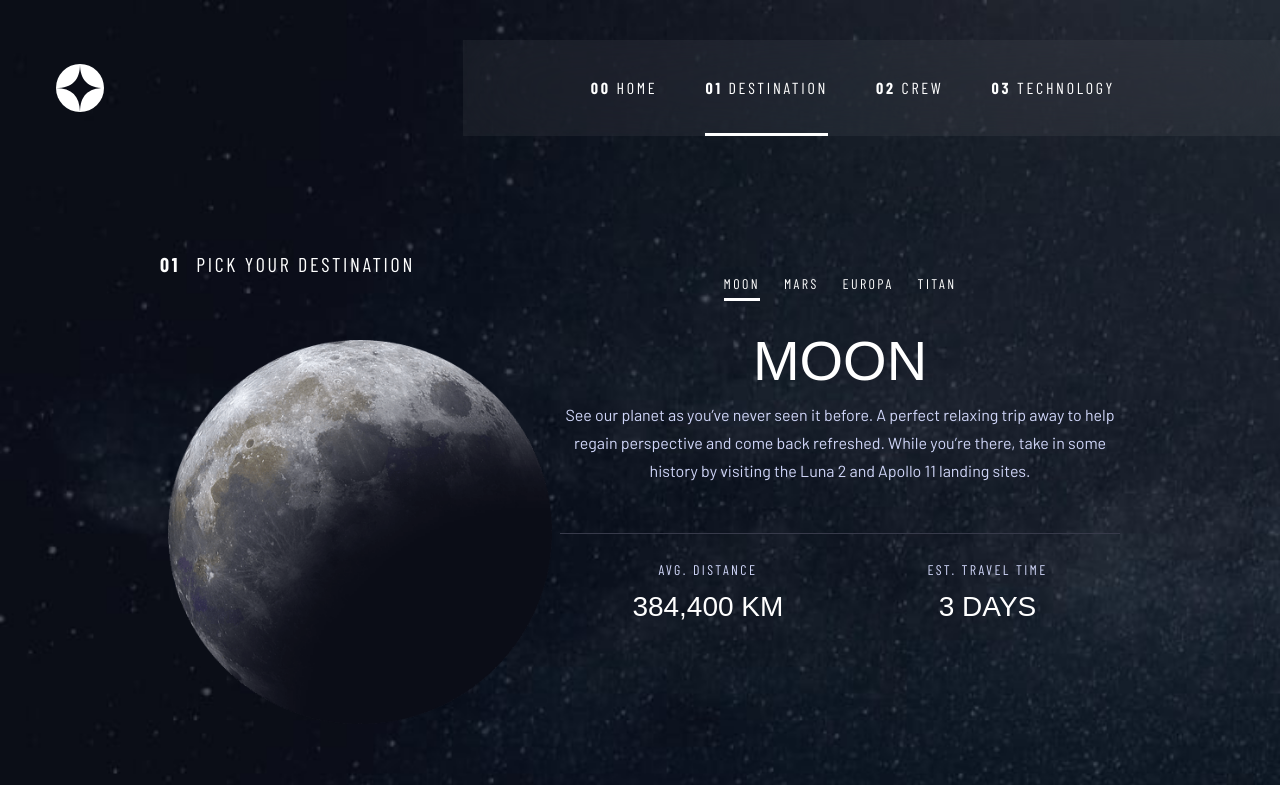
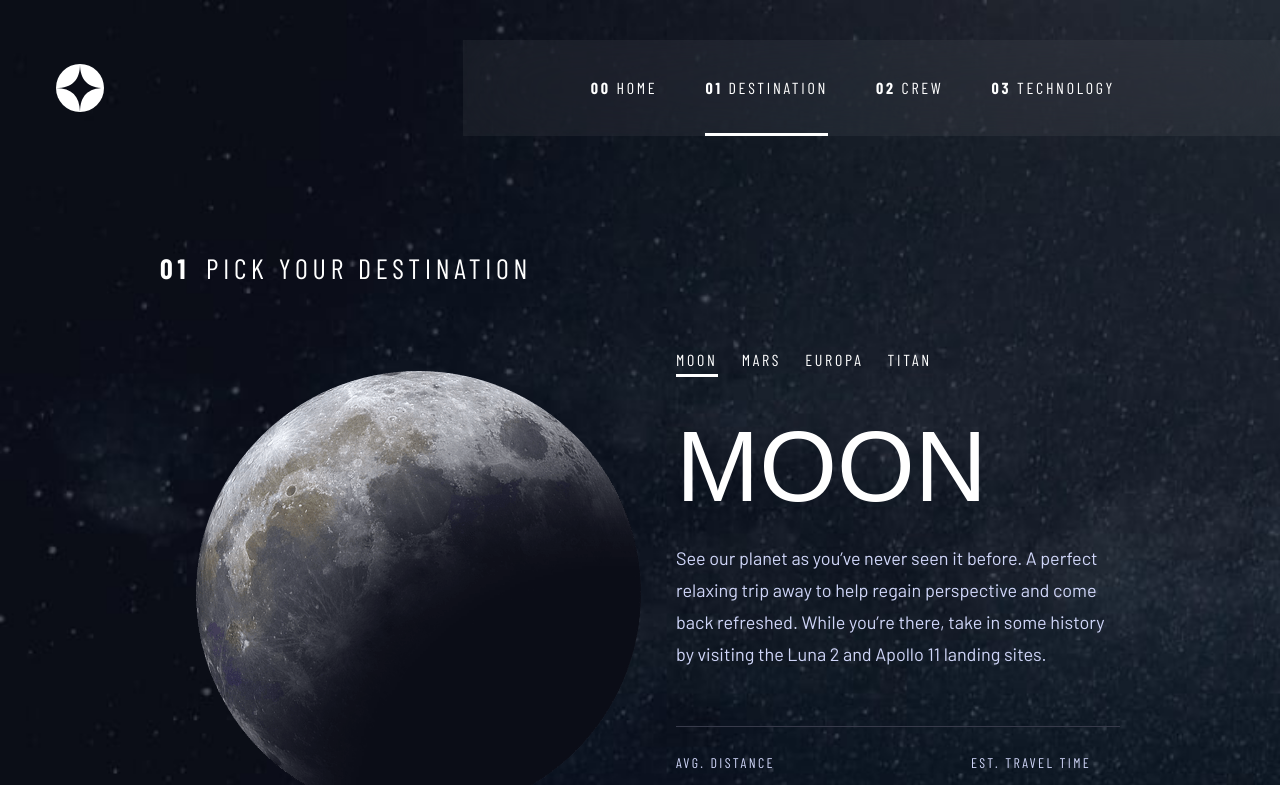
Before and after one commit to sfmayke/space-tourism-website, a Next.js app: page /destination in a window 1280 px wide. Shown: the top 785 px of the page. Built offline with nearby package versions, Linux system fonts and the light colour scheme; a web font is replaced by a local one.

Commit message:
💄 (destination - page): structure finished

```diff
--- a/src/app/destination/page.tsx
+++ b/src/app/destination/page.tsx
@@ -23,13 +23,14 @@ export default function Destination() {
       desktop:flex-row desktop:px-40 desktop:pb-28 desktop:pt-[76px]"
     >
       <article className="flex flex-col items-center gap-4 tablet:mt-10 tablet:max-w-md tablet:gap-6 desktop:items-start">
-        <p className="font-barlow-condensed text-nav uppercase tablet:self-start tablet:text-xl tablet:leading-6">
+        <p className="font-barlow-condensed text-nav uppercase tablet:self-start tablet:text-xl tablet:leading-6 desktop:text-h5">
           <span className="mr-4 font-bold">01</span>
           pick your destination
         </p>
       </article>
       <PlanetNavegation
-        className="desktop:flex"
+        className="desktop:mt-16 desktop:flex desktop:items-end"
+        tabRootStyle="mt-[26px] tablet:mt-14 tablet:flex tablet:flex-col tablet:items-center desktop:m-0 desktop:items-start desktop:max-w-[444px]"
         destinations={destinationData as PlanetObj}
       />
     </PageContainer>
--- a/src/components/destination/planet-info.tsx
+++ b/src/components/destination/planet-info.tsx
@@ -5,7 +5,7 @@ interface Props {
 
 export default function PlanetInfo({ label, info }: Props) {
   return (
-    <section className="flex flex-col items-center gap-3">
+    <section className="flex flex-col items-center gap-3 desktop:items-start">
       <h2 className="font-barlow-condensed text-sh2 uppercase text-secondary">
         {label}
       </h2>
--- a/src/components/destination/planet-navegation.tsx
+++ b/src/components/destination/planet-navegation.tsx
@@ -38,7 +38,9 @@ export default function PlanetNavegation({
     <div className={className}>
       <SlideAnimation
         motionKey={selectedPlanet.name}
-        className="relative mx-auto mt-8 h-44 w-44 tablet:mt-16 tablet:h-[300px] tablet:w-[300px] desktop:h-96 desktop:w-96"
+        className="relative mx-auto mt-8 h-44 w-44
+        tablet:mt-16 tablet:h-[300px] tablet:w-[300px]
+        desktop:mt-0 desktop:h-[445px] desktop:w-[445px]"
       >
         <Image
           priority
@@ -61,7 +63,8 @@ export default function PlanetNavegation({
             <Tabs.Trigger
               key={distance}
               className="relative font-barlow-condensed text-sh2 uppercase before:absolute
-              before:-bottom-2 before:h-[3px] before:bg-white before:transition-transform data-[state=active]:before:w-full"
+              before:-bottom-2 before:h-[3px] before:bg-white before:transition-transform data-[state=active]:before:w-full
+              desktop:text-nav"
               value={name}
             >
               {name}
@@ -69,21 +72,25 @@ export default function PlanetNavegation({
           ))}
         </Tabs.List>
         <SlideAnimation
-          className="relative"
           motionKey={selectedPlanet.distance + selectedPlanet.travel}
         >
           <Tabs.Content
             forceMount
             value={selectedPlanet.name}
             key={selectedPlanet.travel}
+            className="desktop:flex desktop:flex-col desktop:items-start"
           >
-            <h1 className="mt-7 flex justify-center text-h3 uppercase tablet:mt-9">
+            <h1 className="mt-7 flex justify-center text-h3 uppercase tablet:mt-9 desktop:mt-10 desktop:text-h2">
               {selectedPlanet.name}
             </h1>
-            <p className="text-center font-barlow text-[15px] leading-6 text-secondary tablet:mt-2 tablet:max-w-[35rem] tablet:text-[1rem] tablet:leading-7">
+            <p
+              className="text-center font-barlow text-[15px] leading-6 text-secondary
+              tablet:mt-2 tablet:max-w-[35rem] tablet:text-[1rem] tablet:leading-7
+              desktop:mt-[18px] desktop:text-start desktop:text-body"
+            >
               {selectedPlanet.description}
             </p>
-            <Divider className="tablet:mb-7 tablet:mt-12" />
+            <Divider className="tablet:mb-7 tablet:mt-12 desktop:mt-14" />
             <div className="flex flex-col gap-3 tablet:flex-row tablet:justify-center tablet:gap-36">
               <PlanetInfo
                 label="avg. distance"
--- a/src/components/ui/divider.tsx
+++ b/src/components/ui/divider.tsx
@@ -9,6 +9,8 @@ interface Props {
 
 export default function Divider({ className }: Props) {
   return (
-    <Separator.Root className={cx("my-8 h-[1px] bg-[#383B4B]", className)} />
+    <Separator.Root
+      className={cx("my-8 h-[1px] w-full bg-[#383B4B]", className)}
+    />
   );
 }
--- a/tailwind.config.js
+++ b/tailwind.config.js
@@ -24,7 +24,7 @@ module.exports = {
         sh1: ["1.75rem", { lineHeight: "2.006rem" }],
         sh2: ["0.875rem", { lineHeight: "1.05rem", letterSpacing: "0.148rem" }],
         nav: ["1rem", { lineHeight: "1.2rem", letterSpacing: "0.169rem" }],
-        body: ["0.938rem", { lineHeight: "1.563rem" }],
+        body: ["1.125rem", { lineHeight: "2rem" }],
       },
       fontFamily: {
         barlow: ["var(--font-barlow)"],
```
